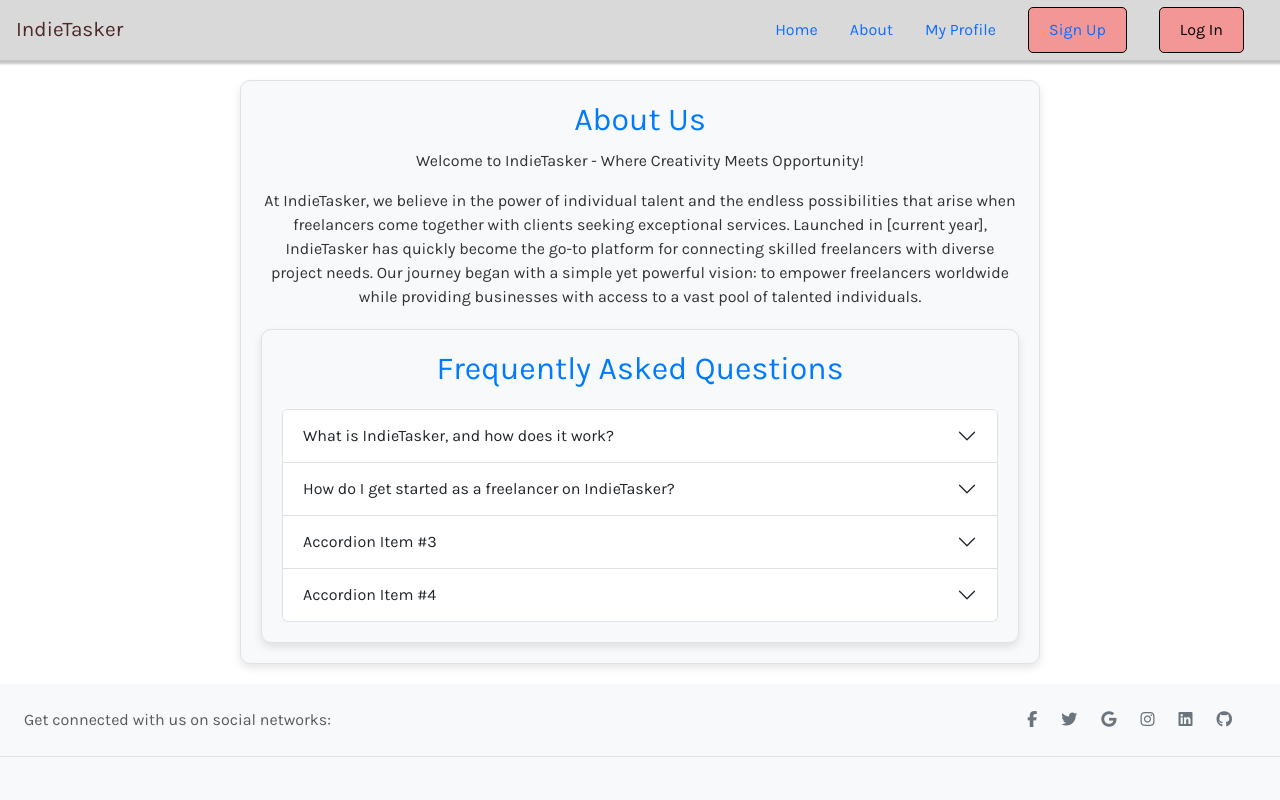
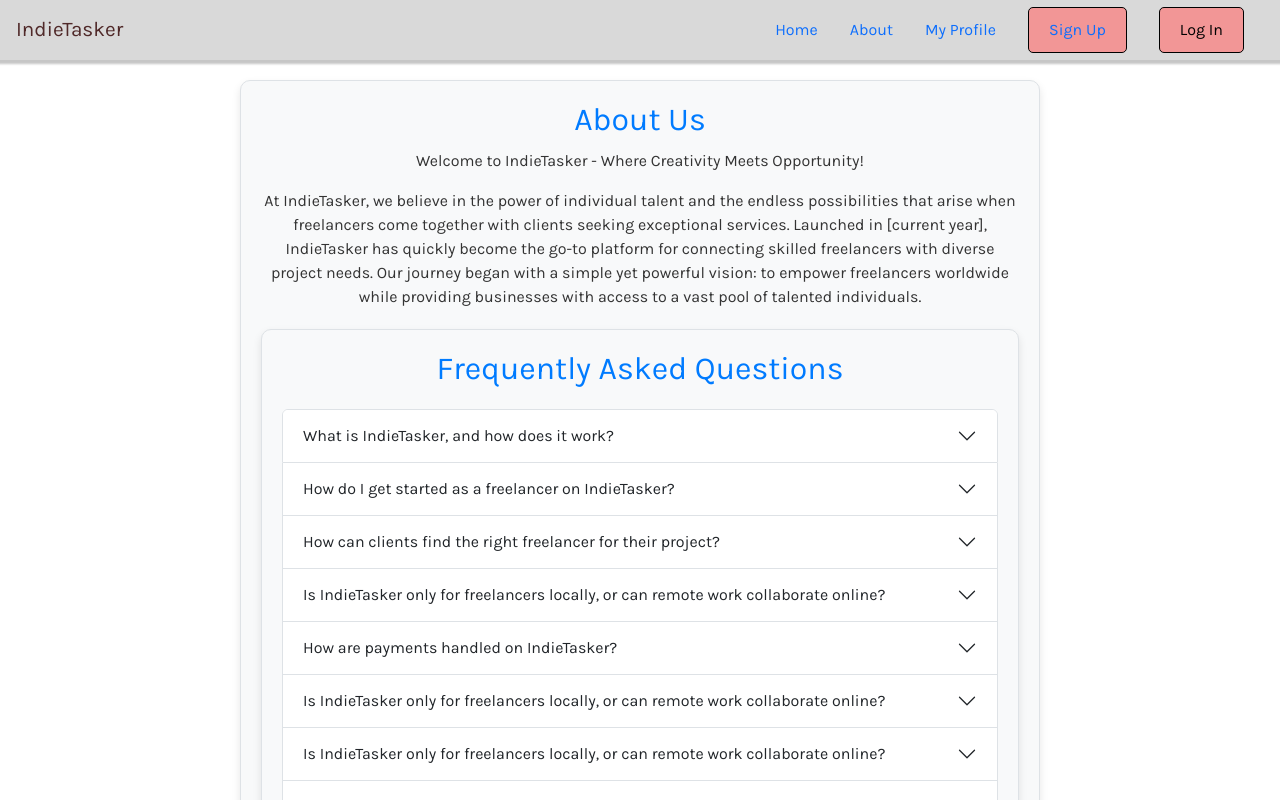
Before and after one commit to Moh-Zaman/IndieTasker, a React (Vite) app: page /about in a window 1280 px wide. Shown: the top 800 px of the page. Built offline with nearby package versions, Linux system fonts and the light colour scheme.

Commit message:
adding a few more accordion items for the FAQs

```diff
--- a/src/components/FAQ/FAQ.jsx
+++ b/src/components/FAQ/FAQ.jsx
@@ -20,27 +20,38 @@ function FAQ() {
           </Accordion.Body>
         </Accordion.Item>
         <Accordion.Item eventKey="2">
-          <Accordion.Header>Accordion Item #3</Accordion.Header>
+          <Accordion.Header>How can clients find the right freelancer for their project?</Accordion.Header>
           <Accordion.Body>
-            Lorem ipsum dolor sit amet, consectetur adipiscing elit, sed do
-            eiusmod tempor incididunt ut labore et dolore magna aliqua. Ut enim
-            ad minim veniam, quis nostrud exercitation ullamco laboris nisi ut
-            aliquip ex ea commodo consequat. Duis aute irure dolor in
-            reprehenderit in voluptate velit esse cillum dolore eu fugiat nulla
-            pariatur. Excepteur sint occaecat cupidatat non proident, sunt in
-            culpa qui officia deserunt mollit anim id est laborum.
+          Clients can search for freelancers based on specific skills, expertise, and project requirements. Additionally, our advanced search filters help narrow down the options. Once a client finds a suitable freelancer, they can review the freelancer's profile, portfolio, and ratings before initiating contact to discuss the project further.
           </Accordion.Body>
         </Accordion.Item>
         <Accordion.Item eventKey="3">
-          <Accordion.Header>Accordion Item #4</Accordion.Header>
+          <Accordion.Header>Is IndieTasker only for freelancers locally, or can remote work collaborate online?</Accordion.Header>
           <Accordion.Body>
-            Lorem ipsum dolor sit amet, consectetur adipiscing elit, sed do
-            eiusmod tempor incididunt ut labore et dolore magna aliqua. Ut
-            enim ad minim veniam, quis nostrud exercitation ullamco laboris
-            nisi ut aliquip ex ea commodo consequat. Duis aute irure dolor in
-            reprehenderit in voluptate velit esse cillum dolore eu fugiat
-            nulla pariatur. Excepteur sint occaecat cupidatat non proident,
-            sunt in culpa qui officia deserunt mollit anim id est laborum.
+          IndieTasker supports both remote and local collaborations. While we encourage local freelancers to support businesses within your community, freelancers can also work remotely with clients, from around the world.
+          </Accordion.Body>
+        </Accordion.Item>
+        <Accordion.Item eventKey="4">
+          <Accordion.Header>How are payments handled on IndieTasker?</Accordion.Header>
+          <Accordion.Body>
+          ndieTasker utilizes a secure payment system. Clients make payments through the platform, and funds are held in escrow until the freelancer completes the project to the client's satisfaction. This ensures a fair and transparent process for both parties.          </Accordion.Body>
+        </Accordion.Item>
+        <Accordion.Item eventKey="3">
+          <Accordion.Header>Is IndieTasker only for freelancers locally, or can remote work collaborate online?</Accordion.Header>
+          <Accordion.Body>
+          IndieTasker supports both remote and local collaborations. While we encourage local freelancers to support businesses within your community, freelancers can also work remotely with clients, from around the world.
+          </Accordion.Body>
+        </Accordion.Item>
+        <Accordion.Item eventKey="3">
+          <Accordion.Header>Is IndieTasker only for freelancers locally, or can remote work collaborate online?</Accordion.Header>
+          <Accordion.Body>
+          IndieTasker supports both remote and local collaborations. While we encourage local freelancers to support businesses within your community, freelancers can also work remotely with clients, from around the world.
+          </Accordion.Body>
+        </Accordion.Item>
+        <Accordion.Item eventKey="3">
+          <Accordion.Header>Is IndieTasker only for freelancers locally, or can remote work collaborate online?</Accordion.Header>
+          <Accordion.Body>
+          IndieTasker supports both remote and local collaborations. While we encourage local freelancers to support businesses within your community, freelancers can also work remotely with clients, from around the world.
           </Accordion.Body>
         </Accordion.Item>
       </Accordion>
```
